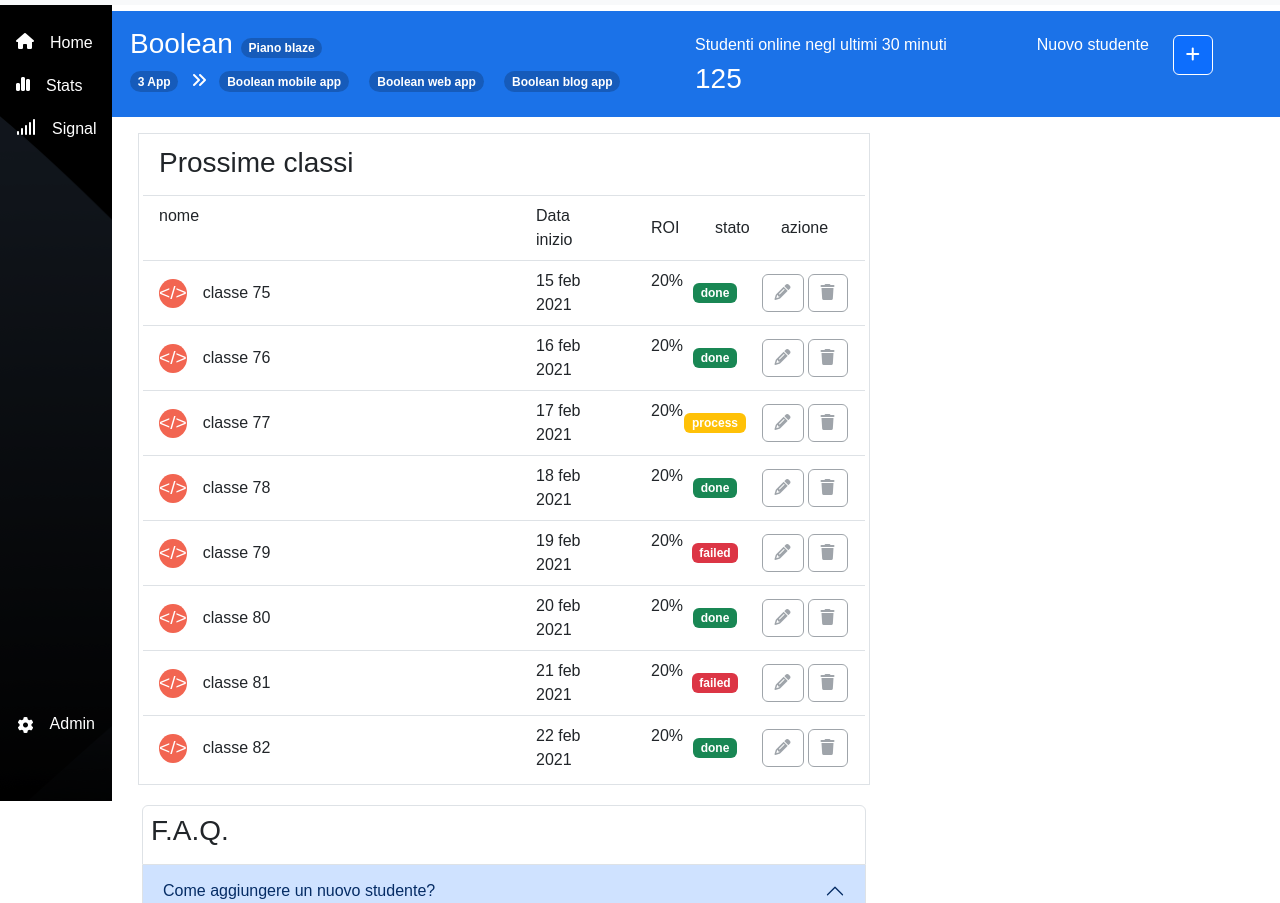
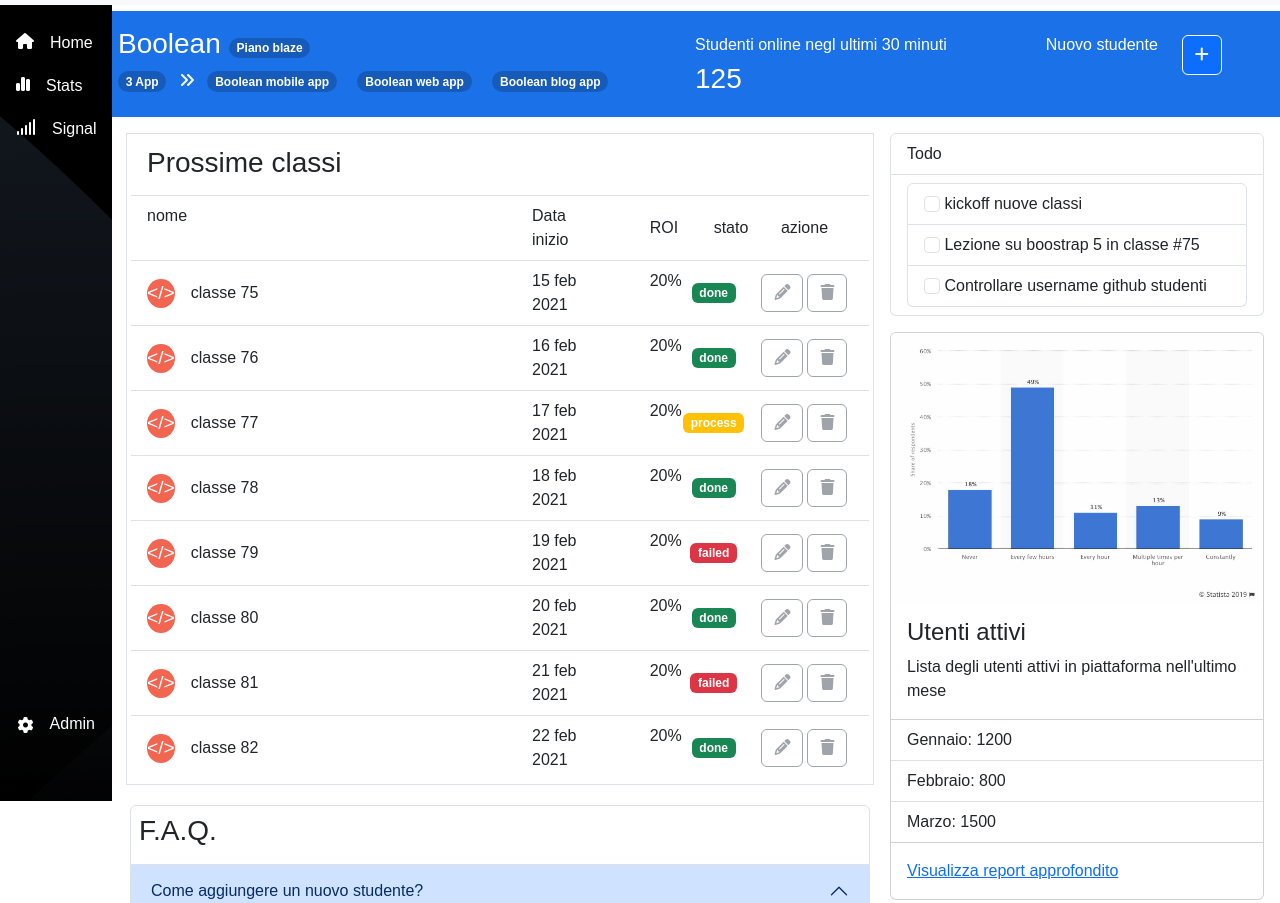
Before and after one commit to MembriniLuca29/html-css-bootstrap-dashboard, a plain HTML site: page index.html in a window 1280 px wide. Shown: the part 49-952 px from the top of the page. Drawn offline with nearby package versions, Linux system fonts and the light colour scheme.

Commit message:
esercizio completato

```diff
--- a/index.html
+++ b/index.html
@@ -10,6 +10,7 @@
     <link rel="stylesheet" href="https://cdnjs.cloudflare.com/ajax/libs/font-awesome/6.4.0/css/all.min.css" integrity="sha512-iecdLmaskl7CVkqkXNQ/ZH/XLlvWZOJyj7Yy7tcenmpD1ypASozpmT/E0iPtmFIB46ZmdtAc9eNBvH0H/ZpiBw==" crossorigin="anonymous" referrerpolicy="no-referrer" />
     <title>Bootstrap Dashboard</title>
 </head>
+
 <body>
   <header>
     <nav class="navbar bg-body-tertiary">
@@ -31,9 +32,6 @@
               <li><a class="dropdown-item" href="#">Logout</a></li>
             </ul>
           </div>
-
-
-
         </form>
       </div>
     </nav>
@@ -43,13 +41,11 @@
 
     <div class="left-bar">
       <div class="top-left-bar h-25 d-flex">
-
         <div class="py-2">
           <div class="d-flex py-2 white-hover"><a href="" class="text-white text-decoration-none d-flex  "><i class="fa-solid  fa-house"></i> <h6 class="text-white ps-3 ">Home</h6></a></div>
           <div class="d-flex py-2 white-hover"><a href="" class="text-white text-decoration-none d-flex  "><i class="fa-solid  fa-chart-simple"></i>  <h6 class="text-white ps-3 ">Stats</h6></a></div>
           <div class="d-flex py-2 white-hover"><a href="" class="text-white text-decoration-none d-flex  "><i class="fa-solid  fa-signal"></i> <h6 class="text-white ps-3 ">Signal</h6></a></div>
         </div>
-
       </div>
       <div class="bottom-left-bar h-75 d-flex align-items-end justify-content-center ">
         <div class="d-flex px-2 white-hover"><a href="" class="text-white text-decoration-none "><i class="fa-solid fa-gear"></i></a><h6 class="text-white ps-3 ">Admin</h6></div>
@@ -57,18 +53,13 @@
     </div>
 
   <main>
-
     <!-- MAIN HEADER -->
-
-    <div class=" background-blu container-fluid mobile-wrap">
-
+    <div class=" background-blu  mobile-wrap col-12">
       <div class="col-6 mobile-column">
-
         <div class=" d-flex align-items-center pt-3 ps-2">
           <h3 class="text-white">Boolean</h3>
           <span class="badge rounded-pill mx-2 ">Piano blaze</span>
         </div>
-
         <div class="pb-4 ">
           <span class="badge rounded-pill mx-2 ">3 App </span> <i class="fa-solid fa-angles-right text-white"></i>
           <span class="badge rounded-pill mx-2 desktop-none "><i class="fa-solid fa-plus text-white"></i></span>
@@ -76,19 +67,15 @@
           <span class="badge rounded-pill mx-2 tablet-none ">Boolean web app</span>
           <span class="badge rounded-pill mx-2 tablet-none ">Boolean blog app</span>
         </div>
-
       </div>
-
       <div class="col-3 text-white pt-4 mobile-column ">
         <h5>Studenti online negl ultimi 30 minuti</h5>
         <h3>125</h3>
       </div>
-
       <div class="col-3 pt-4 pb-3 d-flex  mobile-column justify-content-center">
         <h5 class="text-white pe-4">Nuovo studente</h5>
 
         <!-- OFFCANVAS -->
-
         <button class="btn btn-primary plus-offcanvas" type="button" data-bs-toggle="offcanvas" data-bs-target="#offcanvasRight" aria-controls="offcanvasRight">
           <i class="fa-solid fa-plus text-white "></i></button>
 
@@ -159,28 +146,22 @@
             </div>
           </form>
         </div>
-
       </div>
-
       <!--  TERMINE OFFVANVAS   -->
     </div>
-
     <!-- TERMINE MAIN HEADER INIZIO MAIN CENTRALE -->
-
-    <div class="container-fluid d-flex">
-
+    <div class=" d-flex col-12 tablet-wrap">
       <!-- parte sinistra -->
       <div class="col-8 mobile100">
-
         <ul class="list-group list-group-flush border m-3 p-1">
           <li class="list-group-item"><h3>Prossime classi</h3></li>
-          <li class="list-group-item"><div class="d-flex justify-content-between classi">
-            <div >nome</div>
-            <div class="d-flex justify-content-around list-right col-6 align-items-center my-action">
+          <li class="list-group-item"><div class="d-flex justify-content-between ">
+            <div class="ps3 classi">nome</div>
+            <div class="d-flex justify-content-around list-right col-6 align-items-center myaction ">
               <div class="start-date col-4">Data inizio</div>
               <div class="roi col-2">ROI</div>
               <div class="state col-2">stato</div>
-              <div class="action d-flex align-items-center justify-content-center col-4">azione</div>
+              <div class="action d-flex align-items-center  justify-content-center col-4">azione</div>
             </div>
           </div></li>
           <li class="list-group-item"><div class="d-flex justify-content-between align-items-center">
@@ -303,12 +284,9 @@
               </div>
             </div>
           </div></li>
-
-
         </ul>
 
         <!-- FAQ -->
-
         <div class="accordion m-3 p-1" id="accordionExample">
           <div class="accordion-item p-2 d-flex align-items-center"><h3>F.A.Q.</h3></div>
           <div class="accordion-item">
@@ -348,16 +326,43 @@
             </div>
           </div>
         </div>
+    </div>
 
       <!-- parte destra -->
-      <div class="col-4">
-
+      <div class="col mt-3 pe-3 mycol-4">
+        <ul class="list-group mobile-100 ">
+          <li class="list-group-item">Todo</li>
+          <li class="list-group-item">
+            <ul class="list-group">
+              <li class="list-group-item"> <input class="form-check-input" type="checkbox" value="" id="flexCheckDefault">
+                <label class="form-check-label" for="flexCheckDefault">kickoff nuove classi</label>
+              </li>
+              <li class="list-group-item"> <input class="form-check-input" type="checkbox" value="" id="flexCheckDefault">
+                <label class="form-check-label" for="flexCheckDefault">Lezione su boostrap 5 in classe #75</label>
+              </li>
+              <li class="list-group-item"> <input class="form-check-input" type="checkbox" value="" id="flexCheckDefault">
+                <label class="form-check-label" for="flexCheckDefault"> Controllare username github studenti</label>
+              </li>
+            </ul>
+          </li>
+        </ul>
+          <!--  parte destra grafico -->
+        <div class="card w-100 mt-3 mb-5" style="width: 18rem;">
+          <img src="img/stats.jpeg" class="card-img-top" alt="...">
+          <div class="card-body">
+            <h4 class="card-title bold">Utenti attivi</h4>
+            <p class="card-text">Lista degli utenti attivi in piattaforma nell'ultimo mese</p>
+          </div>
+          <ul class="list-group list-group-flush">
+            <li class="list-group-item">Gennaio: 1200</li>
+            <li class="list-group-item">Febbraio: 800</li>
+            <li class="list-group-item">Marzo: 1500</li>
+          </ul>
+          <div class="card-body">
+            <a href="#" class="card-link">Visualizza report approfondito</a>
+          </div>
+        </div>
       </div>
-    </div>
-
-
-
-
   </main>
 
  <script src="https://cdn.jsdelivr.net/npm/bootstrap@5.3.0/dist/js/bootstrap.bundle.min.js" integrity="sha384-geWF76RCwLtnZ8qwWowPQNguL3RmwHVBC9FhGdlKrxdiJJigb/j/68SIy3Te4Bkz" crossorigin="anonymous"></script>
```
